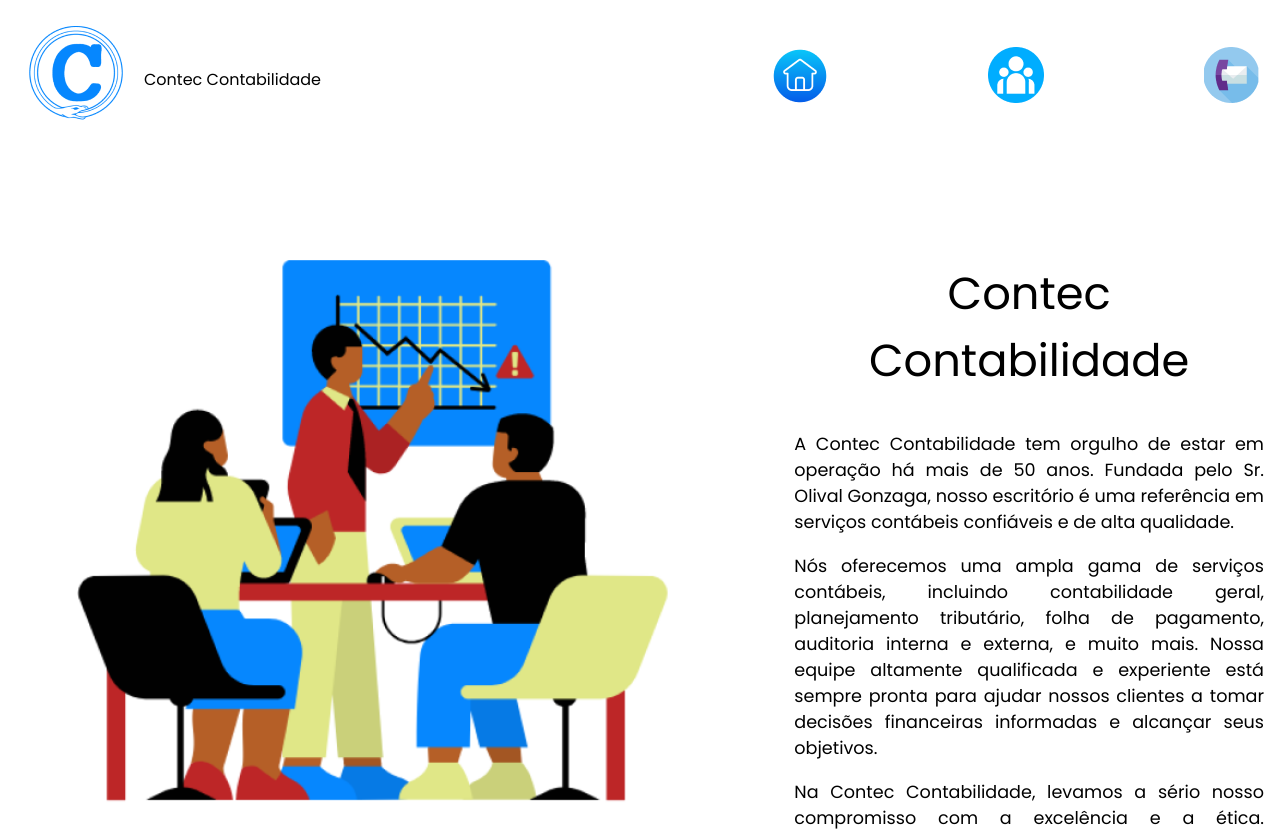
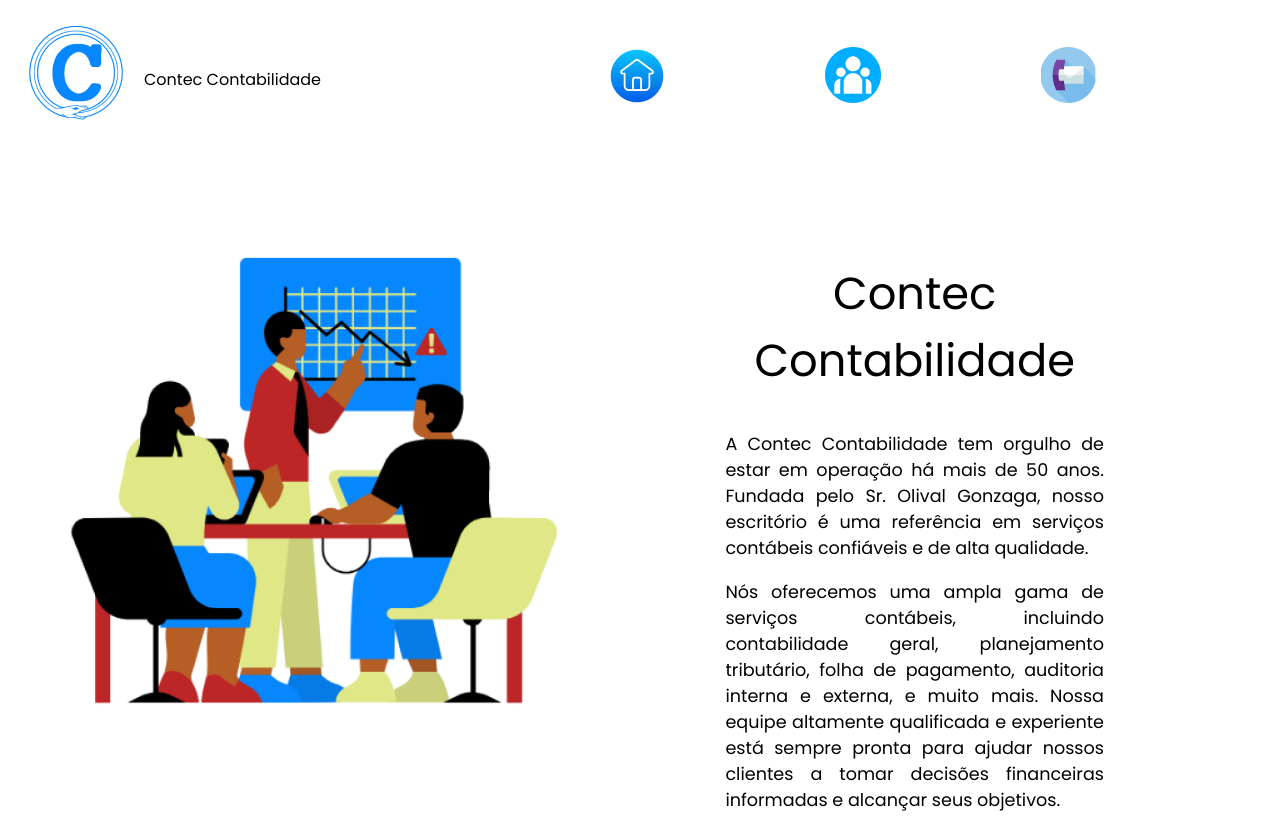
Before and after one commit to JonathanFerreirar/group-project, a React (Create React App) app: page / in a window 1280 px wide. Shown: the top 831 px of the page. Built offline with nearby package versions, Linux system fonts and the light colour scheme.

Commit message:
fixed design

```diff
--- a/src/components/home/Home.js
+++ b/src/components/home/Home.js
@@ -8,9 +8,9 @@ function Home () {
         <div>
             <div className="banner">
                 <div className="banner-int">
-                    <div className="banner-img">
-                        <img src={banner} alt='O chefe mostrando um gráfico em decadência para 2 funcionários'/>
-                    </div>
+                        <div className="banner-img">
+                            <img src={banner} alt='O chefe mostrando um gráfico em decadência para 2 funcionários'/>
+                        </div>
                     <div className="home-content">
                         <h2> Contec Contabilidade</h2>
                         <p>
--- a/src/components/home/home.css
+++ b/src/components/home/home.css
@@ -1,14 +1,14 @@
 .banner {
     width: 100%;
     min-height: 100vh;
-
 }
 
 .banner-int {
     display: flex;
-    justify-content: center;
+    justify-content: space-between;
     margin-top: 4em;
-    gap: 7em;
+    margin-right: 10em;
+    gap: 10em;
 }
 
 .banner-img {
--- a/src/components/navbar/navbar.css
+++ b/src/components/navbar/navbar.css
@@ -10,8 +10,8 @@
 }
 
 .nav {
-    margin-right: 0.8em;
     display: flex;
-    gap: 10em;
+    gap:10em;
+    margin-right: 11em;
     flex-wrap: wrap;
 }
```
